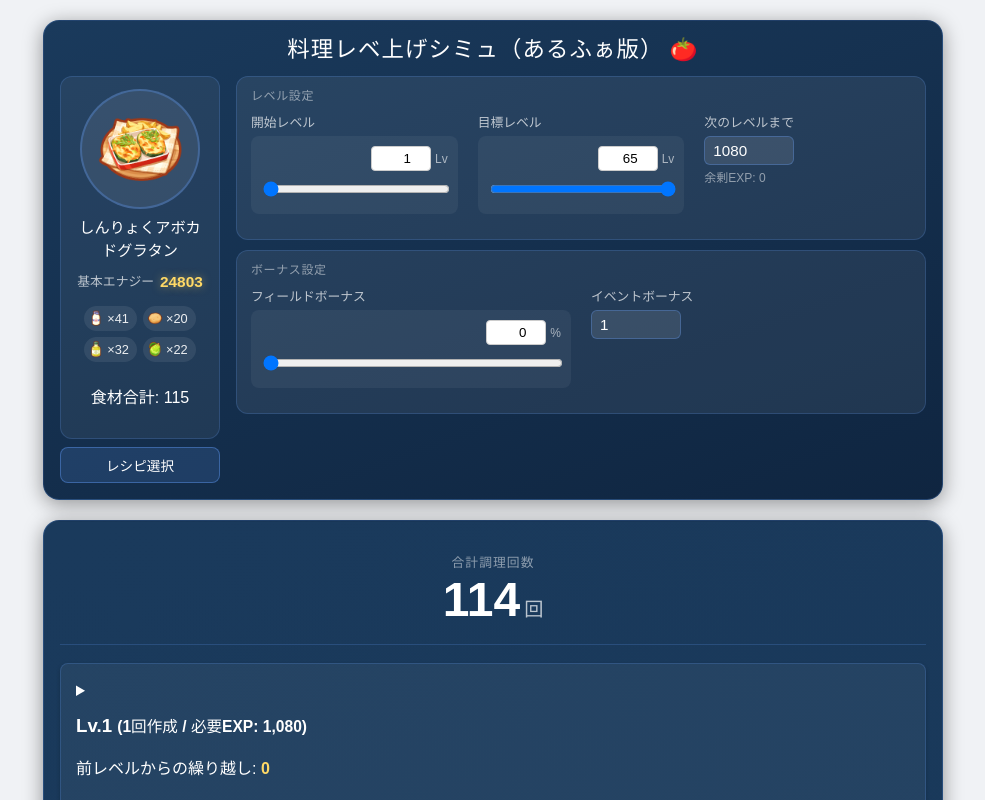
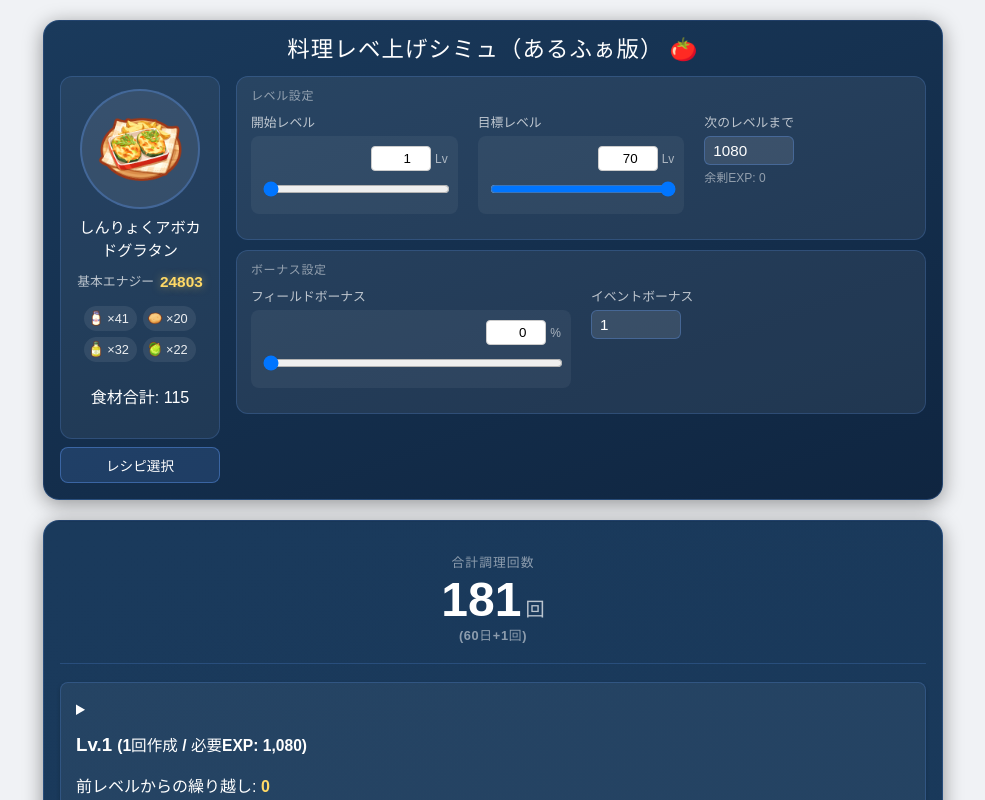
Before and after one commit to Tomattino/TomaRecipeLvSimulator, a Vue app: page / in a window 1280 px wide. Shown: the top 800 px of the page, without its empty margins (147-1132 px from the left). Built offline with nearby package versions, Linux system fonts and the light colour scheme.

Commit message:
feat: 合計調理回数の日数換算表示追加・Lv66-70データ追加・出典フッター追加

```diff
--- a/src/App.vue
+++ b/src/App.vue
@@ -16,6 +16,11 @@
     <SimulationHeader />
     <SimulationResultList />
     <ExtraIngModal/>
+
+    <footer class="app-footer">
+      料理レベルデータ出典(Lv66～)：<a href="https://pks.raenonx.cc/" target="_blank" rel="noopener">RaenonXポケスリ攻略ツール</a>
+      ※ 2025年6月時点のデータ
+    </footer>
   </div>
 </template>
 
@@ -23,4 +28,15 @@
   .app-container {
     padding: 0;
   }
+  .app-footer {
+    font-size: 0.75rem;
+    color: rgba(0, 0, 0, 0.4);
+    text-align: left;
+    padding: 16px;
+  }
+
+  .app-footer a {
+    color: rgba(0, 0, 0, 0.55);
+  }
+
 </style>
--- a/src/components/simulator/SimulationResultList.vue
+++ b/src/components/simulator/SimulationResultList.vue
@@ -1,10 +1,26 @@
 <script setup>
+  import { computed } from 'vue'
+
   /****  コンポーネント取り込み ****/
   import LevelResultBlock from './LevelResultBlock.vue' //レベルごとの結果
 
   /****  Store ****/
   import { useSimulatorStore } from '../../stores/simulatorStore.js';
   const store = useSimulatorStore();
+
+  const MEALS_PER_DAY = 3;//1日あたりの食事回数
+
+  //レベルMAXまでに何日必要か
+  const requireDays= computed(() => {
+    return Math.floor((store.results?.totalCookCount ?? 0) / MEALS_PER_DAY);
+  });
+
+  //レベルMAXまでに必要な日数からあふれた余剰回数
+  const requireRemaingCnt = computed(() => {
+    return Math.floor((store.results?.totalCookCount ?? 0) % MEALS_PER_DAY);
+  });
+
+
 
 </script>
 
@@ -13,7 +29,12 @@
         <!-- 全体合計 結果 -->
         <div class="total-banner">
             <div class="total-label">合計調理回数</div>
-            <div class="total-count">{{ store.results?.totalCookCount ?? 0 }}<span class="total-unit">回</span></div>
+              <div class="total-count">
+                {{ store.results?.totalCookCount ?? 0 }}<span class="total-unit">回</span>
+              <div class="total-sub">
+                ({{ requireDays }}日<template v-if="requireRemaingCnt > 0">+{{ requireRemaingCnt }}回</template>)
+              </div>
+            </div>
         </div>
 
         <!-- レベルごとの結果リスト -->
@@ -60,4 +81,11 @@
         color: rgba(255,255,255,0.7);
         margin-left: 4px;
     }
+    .total-sub {
+      font-size: 0.8rem;
+      color: rgba(255,255,255,0.5);
+      margin-top: 6px;
+      letter-spacing: 0.05em;
+    }
+
 </style>
--- a/src/data/recipeLevelMaster.js
+++ b/src/data/recipeLevelMaster.js
@@ -64,5 +64,10 @@ export const recipeLevelMaster = [
     { level: 62, bonus: 2.15, requireExp: 621231 },
     { level: 63, bonus: 2.21, requireExp: 718231 },
     { level: 64, bonus: 2.27, requireExp: 833386 },
-    { level: 65, bonus: 2.34, requireExp: 992698 }
+    { level: 65, bonus: 2.34, requireExp: 992698 },
+    { level: 66, bonus: 2.39, requireExp: 1032639 },
+    { level: 67, bonus: 2.43, requireExp: 1078591 },
+    { level: 68, bonus: 2.48, requireExp: 1121112 },
+    { level: 69, bonus: 2.52, requireExp: 1205436 },
+    { level: 70, bonus: 2.58, requireExp: 1318244 },
 ];
```
